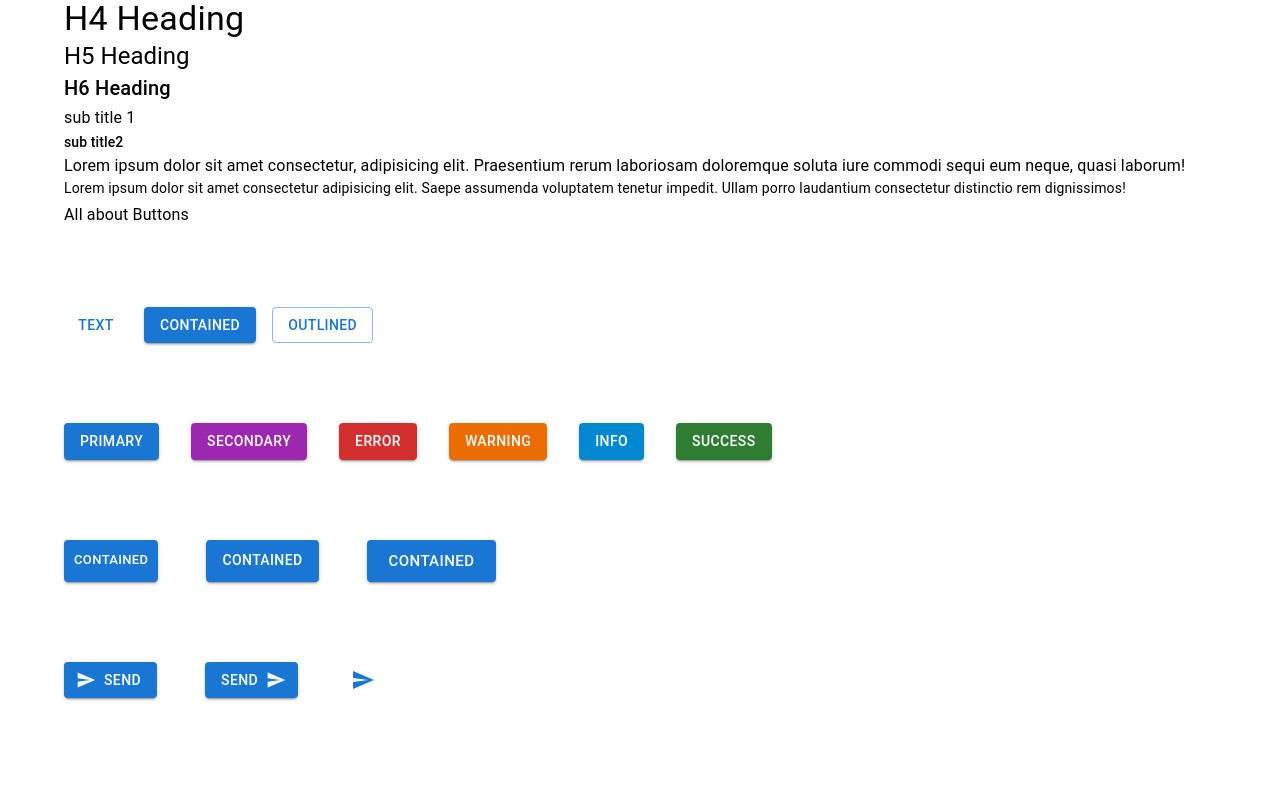
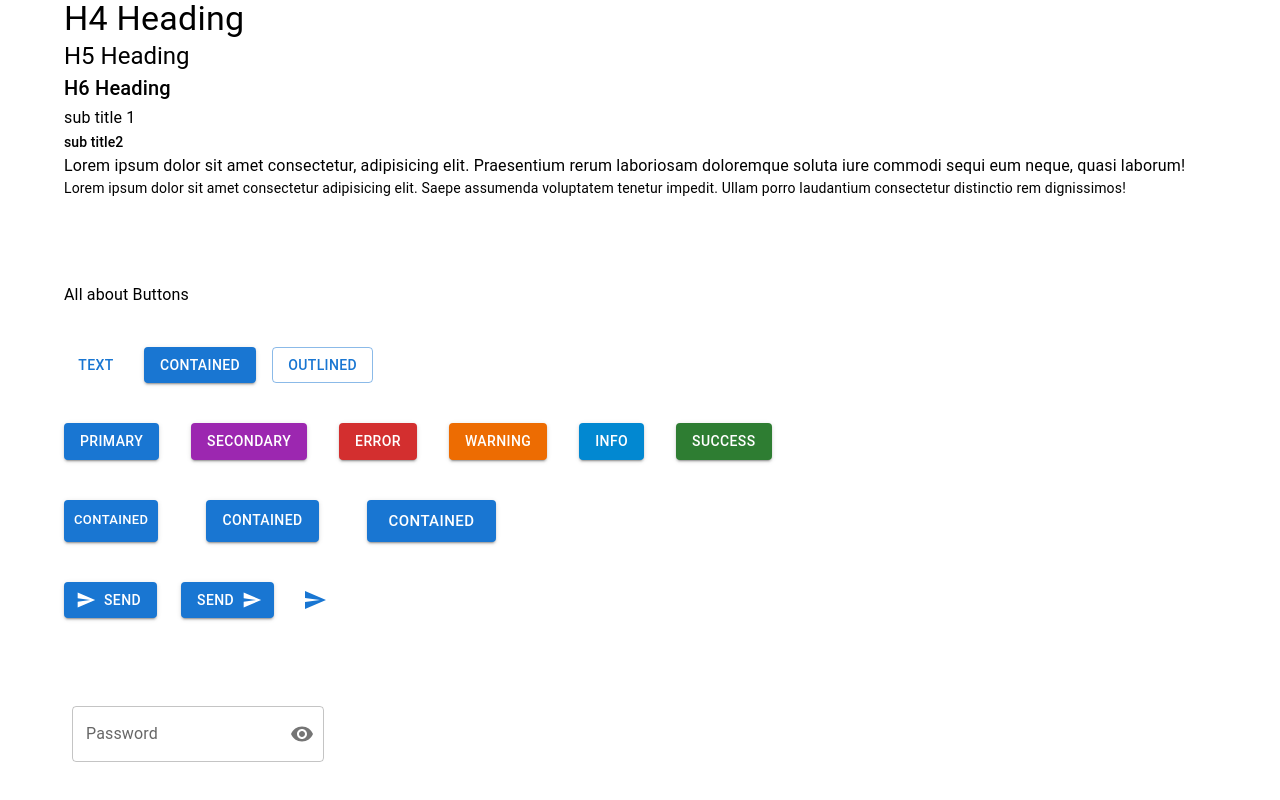
Before and after one commit to Taiwo-Tunde/React-with-MUI-with_Typescript, a React (Create React App) app in the folder react-with-mui-typescript/: page / in a window 1280 px wide. Shown: the part 336-1136 px from the top of the page. Before the commit the page ends 1098 px from the top, so only its background shows below. Built offline with nearby package versions, Linux system fonts and the light colour scheme.

Commit message:
React-with-MUI-Typescript

```diff
--- a/react-with-mui-typescript/src/App.tsx
+++ b/react-with-mui-typescript/src/App.tsx
@@ -1,12 +1,17 @@
 import "./App.css";
 import { MuiButton } from "./component/MuiButton";
 import { MuiTypography } from "./component/MuiTypography";
+import TextsField from "./component/TextsField";
+import { Stack } from "@mui/material";
 
 function App() {
   return (
     <div className="App">
-      <MuiTypography />
-      <MuiButton />
+      <Stack spacing={10}>
+        <MuiTypography />
+        <MuiButton />
+        <TextsField />
+      </Stack>
     </div>
   );
 }
--- a/react-with-mui-typescript/src/component/MuiButton.tsx
+++ b/react-with-mui-typescript/src/component/MuiButton.tsx
@@ -3,7 +3,7 @@ import SendIcon from "@mui/icons-material/Send";
 
 export const MuiButton = () => {
   return (
-    <Stack display="block" spacing={10}>
+    <Stack display="block" spacing={5}>
       <Stack>
         <Typography>All about Buttons</Typography>
       </Stack>
@@ -43,7 +43,7 @@ export const MuiButton = () => {
           Contained
         </Button>
       </Stack>
-      <Stack spacing={6} direction="row">
+      <Stack spacing={3} direction="row">
         <Button
           variant="contained"
           color="primary"
--- /dev/null
+++ b/react-with-mui-typescript/src/component/TextsField.tsx
@@ -0,0 +1,53 @@
+import * as React from "react";
+import Box from "@mui/material/Box";
+import IconButton from "@mui/material/IconButton";
+
+import OutlinedInput from "@mui/material/OutlinedInput";
+import InputLabel from "@mui/material/InputLabel";
+import InputAdornment from "@mui/material/InputAdornment";
+
+import FormControl from "@mui/material/FormControl";
+
+import Visibility from "@mui/icons-material/Visibility";
+import VisibilityOff from "@mui/icons-material/VisibilityOff";
+
+export default function TextsField() {
+  const [showPassword, setShowPassword] = React.useState(false);
+
+  const handleClickShowPassword = () => setShowPassword((show) => !show);
+
+  const handleMouseDownPassword = (
+    event: React.MouseEvent<HTMLButtonElement>
+  ) => {
+    event.preventDefault();
+  };
+
+  return (
+    <Box sx={{ display: "flex", flexWrap: "wrap" }}>
+      <div>
+        <FormControl sx={{ m: 1, width: "25ch" }} variant="outlined">
+          <InputLabel htmlFor="outlined-adornment-password">
+            Password
+          </InputLabel>
+          <OutlinedInput
+            id="outlined-adornment-password"
+            type={showPassword ? "text" : "password"}
+            endAdornment={
+              <InputAdornment position="end">
+                <IconButton
+                  aria-label="toggle password visibility"
+                  onClick={handleClickShowPassword}
+                  onMouseDown={handleMouseDownPassword}
+                  edge="end"
+                >
+                  {showPassword ? <VisibilityOff /> : <Visibility />}
+                </IconButton>
+              </InputAdornment>
+            }
+            label="Password"
+          />
+        </FormControl>
+      </div>
+    </Box>
+  );
+}
```
